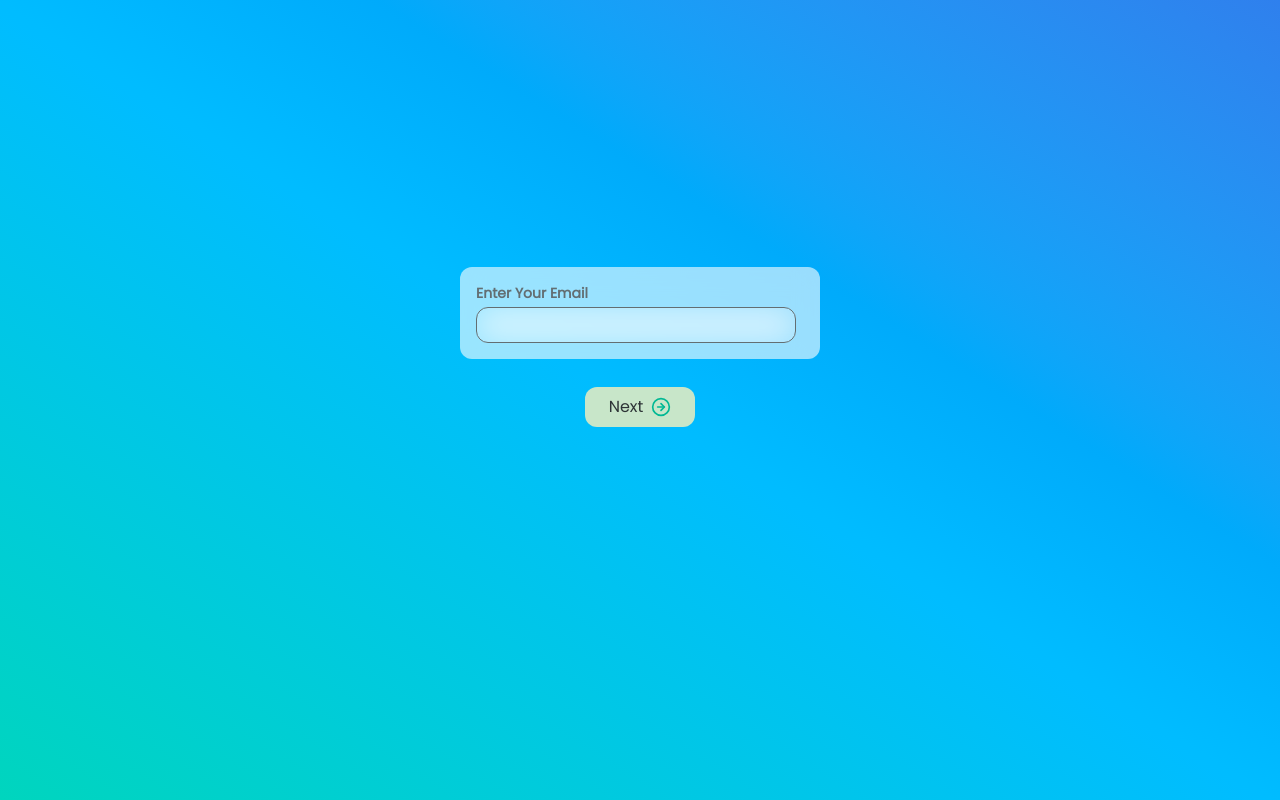
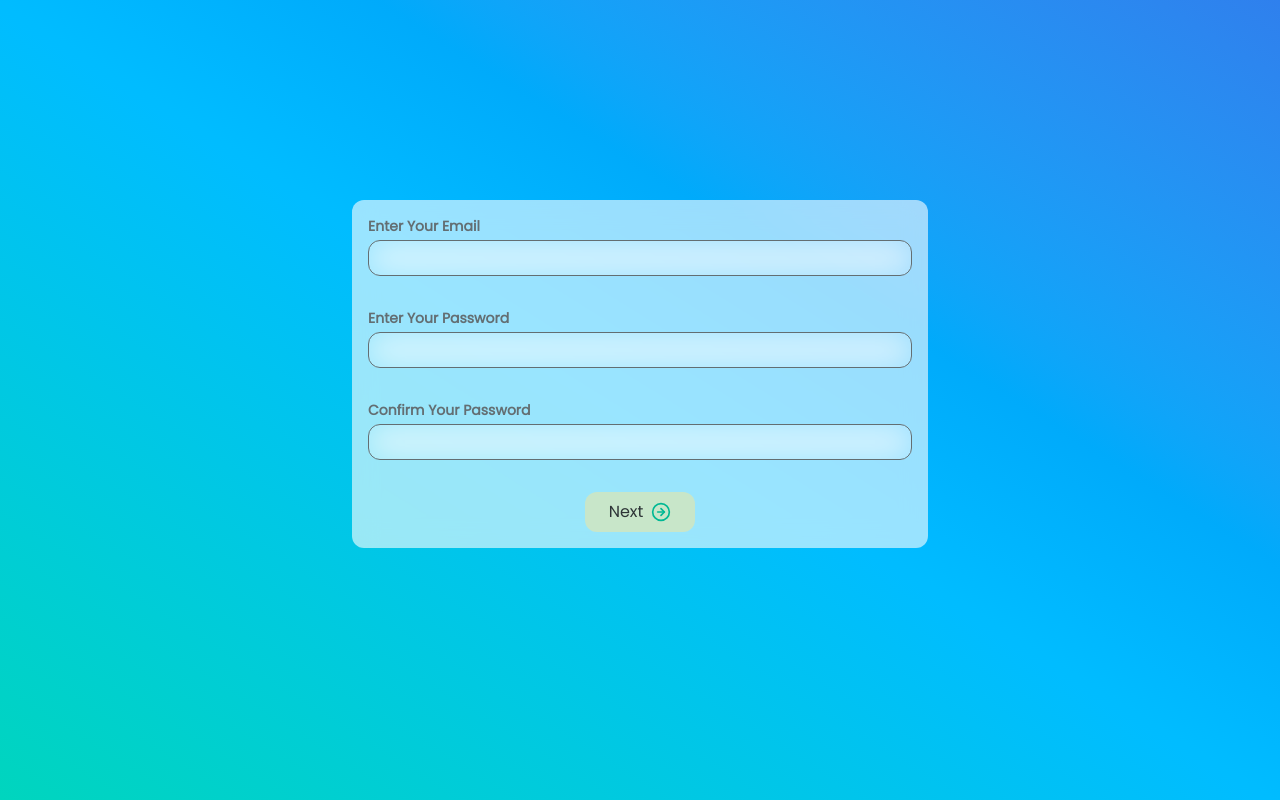
Before and after one commit to deveshwadibhasme/acadify-academic-management-app, a React (Vite) app in the folder frontend/: page /signup in a window 1280 px wide. Built offline with nearby package versions, Linux system fonts and the light colour scheme.

Commit message:
many changes in signUp form Ui

```diff
--- a/frontend/package.json
+++ b/frontend/package.json
@@ -11,6 +11,7 @@
   },
   "dependencies": {
     "@tailwindcss/vite": "^4.1.14",
+    "axios": "^1.13.2",
     "lucide-react": "^0.548.0",
     "motion": "^12.23.24",
     "react": "^19.1.1",
--- a/frontend/src/components/Input.jsx
+++ b/frontend/src/components/Input.jsx
@@ -8,10 +8,11 @@ const Input = ({
   label,
   name,
   maxLimit,
-  hidden
+  hidden,
+  wrapperClass
 }) => {
   return (
-    <div className={`flex-col gap-1 w-full h-15 ${hidden ? 'hidden' : 'flex'}`}>
+    <div className={`flex-col gap-1 w-full h-15 ${hidden ? 'hidden' : 'flex'} ${wrapperClass}`}>
       <label
         htmlFor={id}
         className="block text-sm font-subtitle font-semibold text-subtitle-text h-5"
--- /dev/null
+++ b/frontend/src/components/layouts/signUpForm.jsx
@@ -0,0 +1,54 @@
+import React from "react";
+import Input from "../Input";
+import Button from "../Button";
+import { ArrowRightCircle } from "lucide-react";
+import { motion } from "framer-motion";
+
+const signUpForm = ({ handleChange, handleSubmit }) => {
+  return (
+    <motion.form
+      onSubmit={(e) => e.preventDefault()}
+      initial={{ opacity: 0.6 }}
+      animate={{ opacity: 1 }}
+      exit={{ opacity: 0, x: -30 }}
+      className="max-w-xl absolute top-1/4 w-full h-auto bg-white/60 rounded-xl overflow-hidden backdrop-blur-md p-4 transition-all duration-500 flex items-center flex-col gap-y-8"
+    >
+      <Input
+        onChange={handleChange}
+        type={"email"}
+        label={"Enter Your Email"}
+        name={"email"}
+        className={`bg-transparent border-1 w-full backdrop-blur-lg rounded-xl text-subtitle-text text-sm `}
+      ></Input>
+      <Input
+        onChange={handleChange}
+        wrapperClass={""}
+        type={"password"}
+        label={"Enter Your Password"}
+        name={"password"}
+        className={`bg-transparent border-1 backdrop-blur-lg rounded-xl text-subtitle-text text-sm `}
+      ></Input>
+      <Input
+        onChange={handleChange}
+        type={"password"}
+        label={"Confirm Your Password"}
+        name={"confirm"}
+        className={`bg-transparent border-1 backdrop-blur-lg rounded-xl text-subtitle-text text-sm `}
+      ></Input>
+      <Button
+        onClick={handleSubmit}
+        motion={motion}
+        type={"button"}
+        className=" hover:bg-accent-link"
+      >
+        Next
+        <ArrowRightCircle
+          size={20}
+          className="inline-block ml-2 text-accent-link transition group-hover:text-white"
+        />
+      </Button>
+    </motion.form>
+  );
+};
+
+export default signUpForm;
--- a/frontend/src/pages/signUpPage.jsx
+++ b/frontend/src/pages/signUpPage.jsx
@@ -1,140 +1,58 @@
 import { useEffect, useState } from "react";
 import { useNavigate } from "react-router-dom";
+import { AnimatePresence, motion } from "framer-motion";
+import axios from "axios";
 
-import Button from "../components/Button";
-import Input from "../components/Input";
-import { AnimatePresence, motion } from "framer-motion";
-import { ArrowRightCircle } from "lucide-react";
+import SignUpForm from "../components/layouts/signUpForm";
+import getURL from "../utils/get-url";
+
 
 const SignUpPage = () => {
   const [formData, setFormData] = useState({
+    email: "",
+    password: "",
     name: "",
     last_name: "",
-    email: "",
-    password: "",
     number: "",
     gender: "",
     role: "",
   });
 
-  const [display, setDisplay] = useState(0);
-  const [button, setButton] = useState("Next");
+  const [verified, setVerified] = useState(false);
+
   const navigate = useNavigate();
 
-  const inputs = [
-    {
-      type: "email",
-      id: "email",
-      name: "email",
-      label: "Enter Your Email",
-    },
-    {
-      type: "password",
-      id: "password",
-      name: "password",
-      label: "Enter Your Password",
-    },
-    {
-      type: "input",
-      id: "name",
-      name: "name",
-      label: "Enter Your First Name",
-    },
-    {
-      type: "input",
-      id: "last_name",
-      name: "last_name",
-      label: "Enter Your Last Name",
-    },
-    {
-      type: "input",
-      id: "gender",
-      name: "gender",
-      label: "Enter Your Gender",
-    },
-    {
-      type: "number",
-      id: "number",
-      name: "number",
-      label: "Enter Your Number",
-    },
-    {
-      type: "input",
-      id: "role",
-      name: "role",
-      label: "Enter Your Role",
-    },
-  ];
+  const handleSubmit = async (e) => {
+    e.preventDefault();
+    try {
+      const result = await axios.post(getURL("/auth/user/signup"), formData);
 
-  const handleSubmit = (e) => {
-    e.preventDefault();
-    alert(formData);
+      const response = result.data;
+      console.log(response);
+      if (result.status !== 200) {
+        throw new Error("Internal Error");
+      }
+      alert(response.message)
+      setVerified(!verified)
 
-    navigate("/login", {
-      state: { data: formData },
-    });
+    } catch (error) {
+      console.error(error);
+    }
   };
 
-  const handleChange = (e, data) => {
+  const handleChange = (e) => {
     setFormData((state) => ({
       ...state,
-      [data]: e.target.value,
+      [e.target.name]: e.target.value,
     }));
-  };
-
-  console.log(formData);
-
-  const handleNextClick = (e) => {
-    e.preventDefault();
-
-    setDisplay(display + 1);
-
-    if (display >= inputs.length - 2) {
-      console.log("lk");
-      setButton("submit");
-      setDisplay(inputs.length - 1);
-    }
   };
 
   return (
     <>
       <div className="flex items-center flex-col gap-1.5 max-w-screen min-h-screen relative w-full bg-gradient-to-tr from-teal-400 via-sky-400 to-logo-background">
-        <AnimatePresence key={display} mode="sync">
-          <motion.form
-            onSubmit={(e) => e.preventDefault()}
-            key={display}
-            initial={{ opacity: 0, x: 30 }}
-            animate={{ opacity: 1, x: 0 }}
-            exit={{ opacity: 0, x: -30 }}
-            transition={{ duration: 0.2, ease: "easeIn" }}
-            className="max-w-90 absolute top-1/3 w-full h-auto bg-white/60 rounded-xl backdrop-blur-md p-4 transition-all duration-500 flex justify-center items-center flex-col gap-y-8"
-          >
-            {
-              <div className="w-full">
-                <Input
-                  type={inputs[display]?.type}
-                  id={inputs[display]?.id}
-                  name={inputs[display]?.name}
-                  label={inputs[display]?.label}
-                  onChange={(e) => handleChange(e, inputs[display].name)}
-                  className={`bg-transparent border-1 backdrop-blur-lg rounded-xl max-w-80 text-subtitle-text text-sm `}
-                />
-              </div>
-            }
-          </motion.form>
+        <AnimatePresence mode="wait">
+          <SignUpForm handleChange={handleChange} handleSubmit={handleSubmit} />
         </AnimatePresence>
-        <Button
-          onClick={button === "Next" ? handleNextClick : handleSubmit}
-          motion={motion}
-          type={`${button === "Next" ? "button" : button}`}
-          className="absolute top-1/3 translate-y-30 hover:bg-accent-link"
-        >
-          {button === "Next" ? "Next" : "Sign Up"}
-          <ArrowRightCircle
-            size={20}
-            className="inline-block ml-2 text-accent-link transition group-hover:text-white"
-          />
-        </Button>
       </div>
     </>
   );
--- a/frontend/src/utils/connect-api.js
+++ /dev/null
@@ -1,6 +0,0 @@
-const LOCAL_URL = 'http://localhost:3001';
-const PROD_URL = '';
-
-const BACKEND_URL = window.location.hostname === 'localhost' ? LOCAL_URL : PROD_URL;
-
-export default BACKEND_URL;
--- /dev/null
+++ b/frontend/src/utils/get-url.js
@@ -0,0 +1,6 @@
+export default function getURL(endpoint) {
+    const LOCAL_URL = 'http://localhost:3001'
+    const PUBLIC_URL = 'https://acadify.onrender.com'
+
+    return location.hostname === 'localhost' ? LOCAL_URL + endpoint : PUBLIC_URL + endpoint
+}
```
Also changed, not shown: 1 other file (tests, documents, lock files or other folders).
